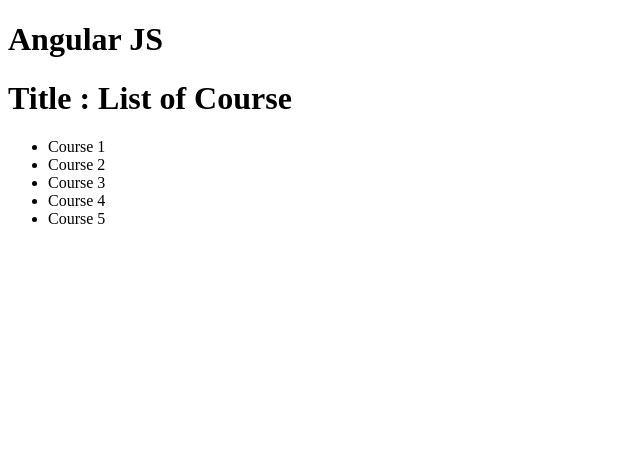
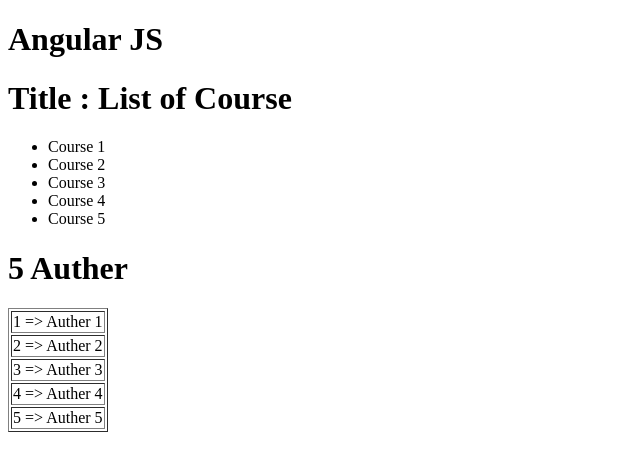
Before and after one commit to virendrapatel62/Angular_tutorial, an Angular app: page / in a window 1280 px wide. Shown: the top 468 px of the page, without its empty margins (0-640 px from the left). Built offline with nearby package versions, Linux system fonts and the light colour scheme.

Commit message:
Assignment - 1 List of Authers

```diff
--- a/src/app/app.component.html
+++ b/src/app/app.component.html
@@ -1,2 +1,3 @@
 <h1>Angular JS</h1>
 <course></course>
+<app-auther></app-auther>
--- a/src/app/app.module.ts
+++ b/src/app/app.module.ts
@@ -4,18 +4,22 @@
 import { AppComponent } from './app.component';
 import { CourseComponent } from './course/course.component';
 import { CoursesService } from './course/courses.service';
+import { AutherComponent } from './auther/auther.component';
+import { AutherService } from './auther/auther.service';
 
 @NgModule({
   declarations: [
     AppComponent,
-    CourseComponent ,
+    CourseComponent,
+    AutherComponent ,
   ],
   imports: [
     BrowserModule,
     AppRoutingModule
   ],
   providers: [
-    CoursesService
+    CoursesService ,
+    AutherService
   ],
   bootstrap: [AppComponent]
 })
--- /dev/null
+++ b/src/app/auther/auther.component.html
@@ -0,0 +1 @@
+<p>auther works!</p>
--- /dev/null
+++ b/src/app/auther/auther.component.ts
@@ -0,0 +1,26 @@
+import { Component, OnInit } from '@angular/core';
+import { AutherService } from './auther.service';
+
+@Component({
+  selector: 'app-auther',
+  template : `
+    <h1>{{authers.length}} Auther</h1>
+
+    <table border='1'>
+      <tr *ngFor='let auther of authers ;index as i'>
+        <td>{{i+1}} => {{auther}}</td>
+      </tr>
+    </table>
+  `
+})
+export class AutherComponent implements OnInit {
+
+  authers
+  constructor(service : AutherService) {
+    this.authers = service.getAuthers();
+  }
+
+  ngOnInit() {
+  }
+
+}
--- /dev/null
+++ b/src/app/auther/auther.service.ts
@@ -0,0 +1,19 @@
+export class AutherService{
+
+
+    constructor(){
+
+    }
+
+    getAuthers(){
+        return [
+            'Auther 1 ',
+            'Auther 2 ',
+            'Auther 3 ',
+            'Auther 4 ',
+            'Auther 5 ',
+        ]
+    }
+
+
+}
```
Also changed, not shown: src/app/email.service.ts (deleted, +0 -12 lines), src/app/auther/auther.component.css (added), 2 other files (tests, documents, lock files or other folders).
